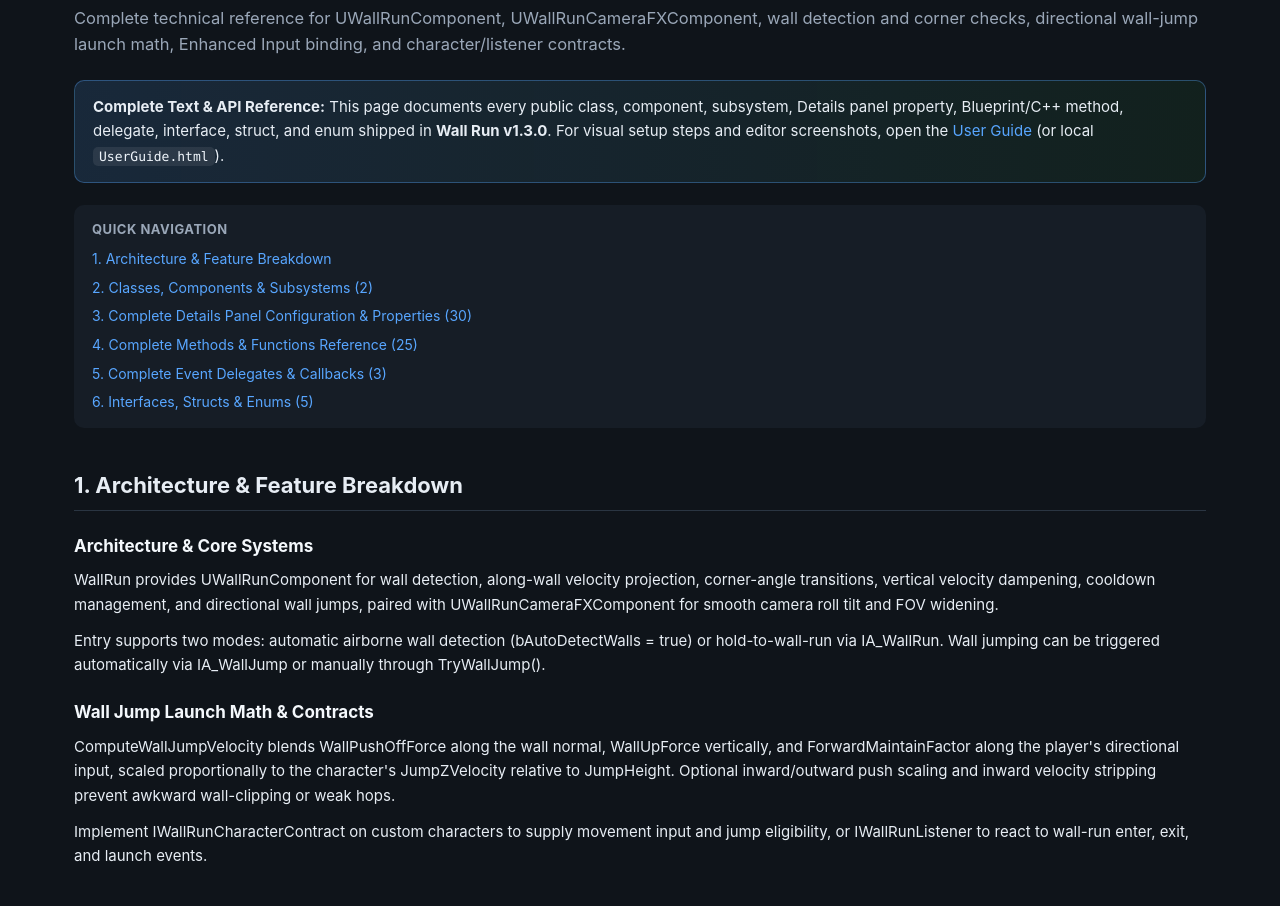
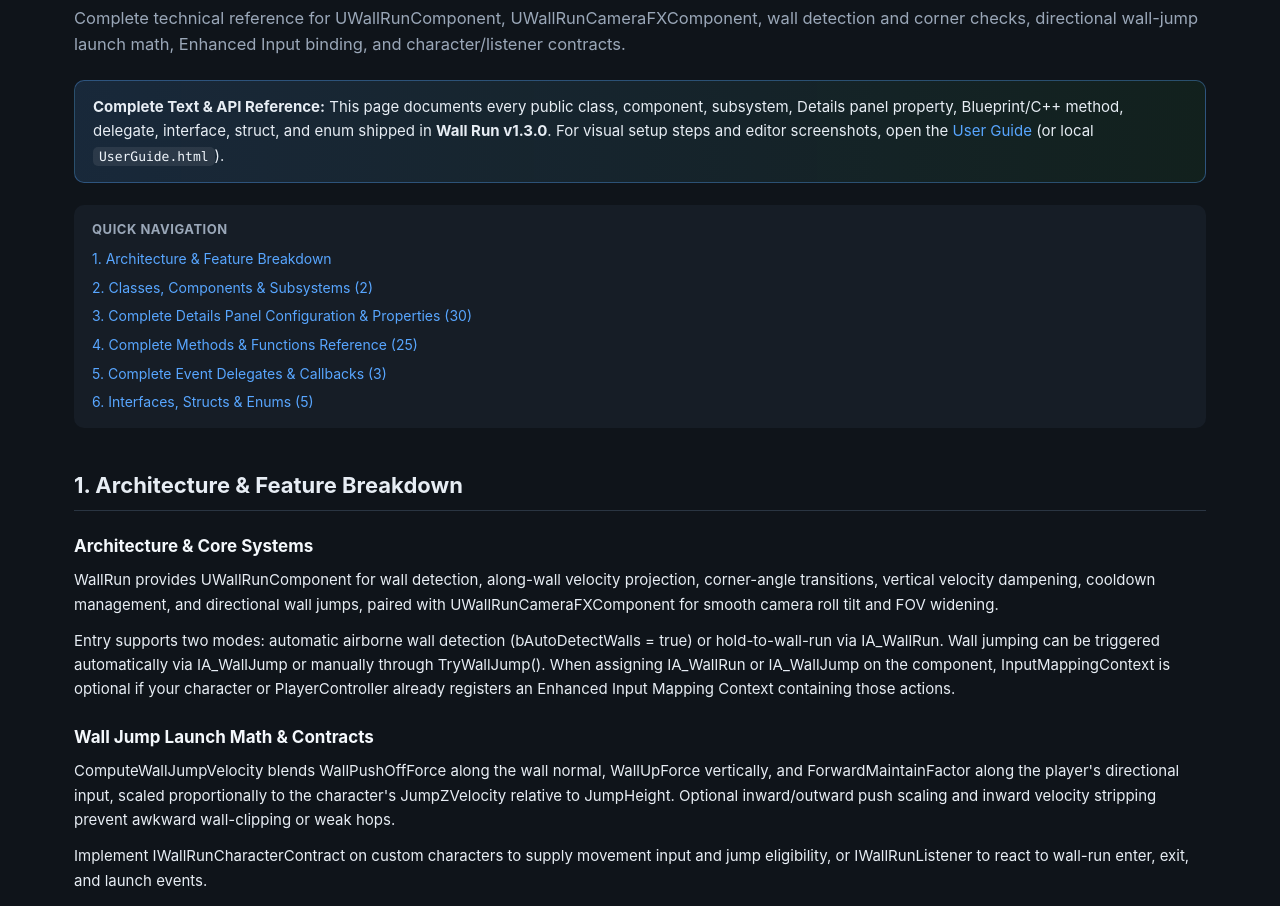
Before and after one commit to twikia/twikia_studios, a plain HTML site: page products/wallrun/DetailedDocs.html in a window 1280 px wide. Shown: the part 158-1064 px from the top of the page. Drawn offline with Linux system fonts and the light colour scheme.

Commit message:
[WallRun] Update UserGuide and DetailedDocs (clarify optional InputMappingContext)

```diff
--- a/products/wallrun/DetailedDocs.html
+++ b/products/wallrun/DetailedDocs.html
@@ -188,7 +188,7 @@ tr:last-child td { border-bottom: 0; }
     </div>
 
     <h2 id="features">1. Architecture &amp; Feature Breakdown</h2>
-    <h3>Architecture &amp; Core Systems</h3><p>WallRun provides UWallRunComponent for wall detection, along-wall velocity projection, corner-angle transitions, vertical velocity dampening, cooldown management, and directional wall jumps, paired with UWallRunCameraFXComponent for smooth camera roll tilt and FOV widening.</p><p>Entry supports two modes: automatic airborne wall detection (bAutoDetectWalls = true) or hold-to-wall-run via IA_WallRun. Wall jumping can be triggered automatically via IA_WallJump or manually through TryWallJump().</p><h3>Wall Jump Launch Math &amp; Contracts</h3><p>ComputeWallJumpVelocity blends WallPushOffForce along the wall normal, WallUpForce vertically, and ForwardMaintainFactor along the player&#x27;s directional input, scaled proportionally to the character&#x27;s JumpZVelocity relative to JumpHeight. Optional inward/outward push scaling and inward velocity stripping prevent awkward wall-clipping or weak hops.</p><p>Implement IWallRunCharacterContract on custom characters to supply movement input and jump eligibility, or IWallRunListener to react to wall-run enter, exit, and launch events.</p>
+    <h3>Architecture &amp; Core Systems</h3><p>WallRun provides UWallRunComponent for wall detection, along-wall velocity projection, corner-angle transitions, vertical velocity dampening, cooldown management, and directional wall jumps, paired with UWallRunCameraFXComponent for smooth camera roll tilt and FOV widening.</p><p>Entry supports two modes: automatic airborne wall detection (bAutoDetectWalls = true) or hold-to-wall-run via IA_WallRun. Wall jumping can be triggered automatically via IA_WallJump or manually through TryWallJump(). When assigning IA_WallRun or IA_WallJump on the component, InputMappingContext is optional if your character or PlayerController already registers an Enhanced Input Mapping Context containing those actions.</p><h3>Wall Jump Launch Math &amp; Contracts</h3><p>ComputeWallJumpVelocity blends WallPushOffForce along the wall normal, WallUpForce vertically, and ForwardMaintainFactor along the player&#x27;s directional input, scaled proportionally to the character&#x27;s JumpZVelocity relative to JumpHeight. Optional inward/outward push scaling and inward velocity stripping prevent awkward wall-clipping or weak hops.</p><p>Implement IWallRunCharacterContract on custom characters to supply movement input and jump eligibility, or IWallRunListener to react to wall-run enter, exit, and launch events.</p>
 
     <h2 id="classes">2. Classes, Components &amp; Subsystems</h2>
     <table><thead><tr><th>Class</th><th>Inherits From</th><th>Header</th><th>Description</th></tr></thead><tbody><tr><td><code>UWallRunCameraFXComponent</code></td><td><code>public UActorComponent</code></td><td>WallRunCameraFXComponent.h</td><td>Smoothly rolls and shifts camera FOV while wall running.</td></tr><tr><td><code>UWallRunComponent</code></td><td><code>public UActorComponent</code></td><td>WallRunComponent.h</td><td>Standalone wall-running and wall-jumping state/ability component for ACharacter owners.</td></tr></tbody></table>
```
Also changed, not shown: products/wallrun/detailed-docs/index.html (+1 -1 lines), products/wallrun/index.html (+1 -1 lines).
